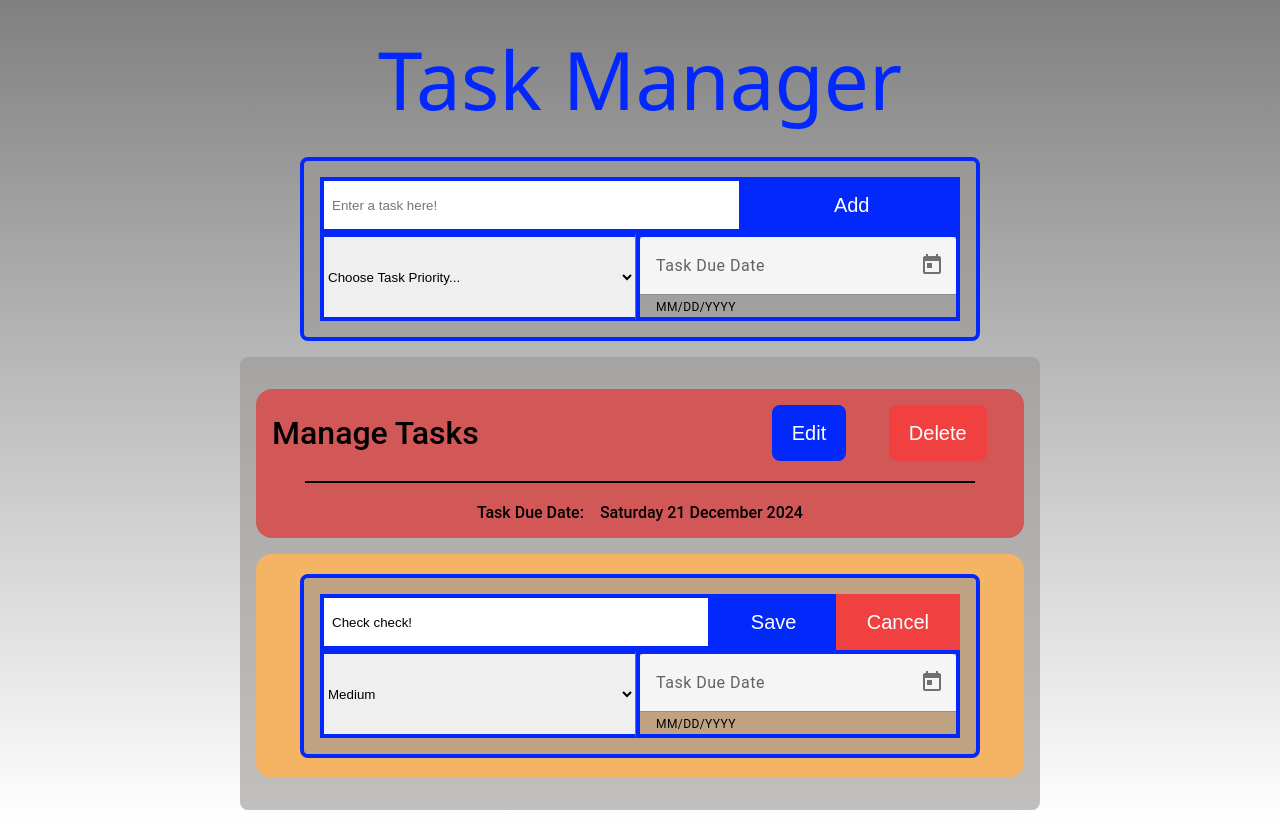
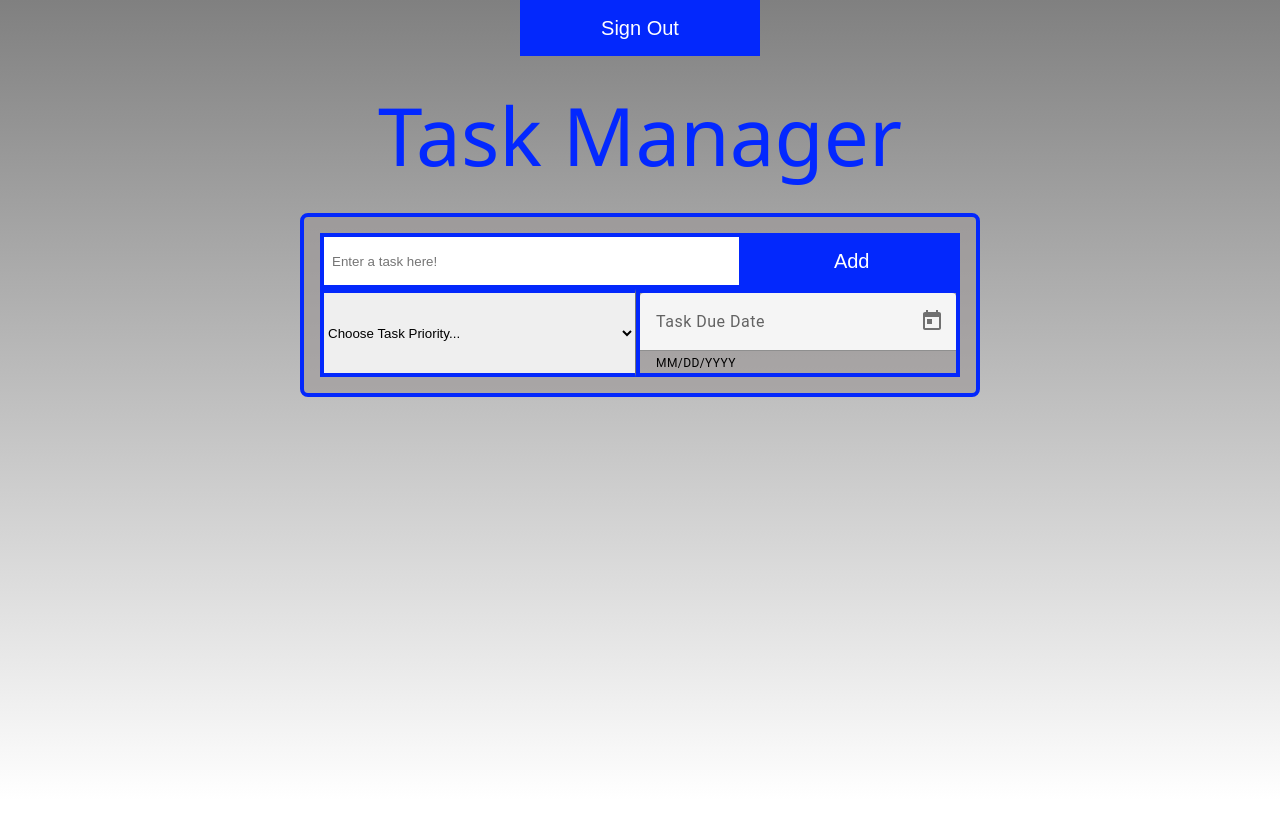
Before and after one commit to TshepoMasuku/TasksManager, an Angular app: page /todo-list in a window 1280 px wide. After the commit the page ends 800 px from the top, so only its background shows below. Built offline with nearby package versions, Linux system fonts and the light colour scheme; sample sign-in values are in the browser's storage; a web font is replaced by a local one.

Commit message:
authGuard and localStorage implementation for todo-list route

```diff
--- a/src/app/app.routes.ts
+++ b/src/app/app.routes.ts
@@ -3,11 +3,12 @@ import { LoginComponent } from './components/login/login.component';
 import { RegistrationComponent } from './components/registration/registration.component';
 import { TodoListComponent } from './components/todo-list/todo-list.component';
 import { PageNotFoundComponent } from './components/page-not-found/page-not-found.component';
+import { authGuard } from './services/auth.guard';
 
 export const routes: Routes = [
   {path:"", redirectTo:"/login", pathMatch:"full"},
   {path:"login", component: LoginComponent},
   {path:"register", component: RegistrationComponent},
-  {path:"todo-list", component: TodoListComponent, canActivate: [], canDeactivate: []},
+  {path:"todo-list", component: TodoListComponent, canActivate: [authGuard]},
   {path:"**",pathMatch:"full",component: PageNotFoundComponent},
 ];
--- a/src/app/components/login/login.component.ts
+++ b/src/app/components/login/login.component.ts
@@ -50,6 +50,7 @@ export class LoginComponent {
     this.currentUser = currentUser;
     const isUserRegistered = this.checkUserRegistered(this.currentUser);
     if (isUserRegistered) {
+      this.localStorageService.set('loggedUser', [this.currentUser]);
       this.goToTodoList();
     }
   }
--- a/src/app/components/registration/registration.component.ts
+++ b/src/app/components/registration/registration.component.ts
@@ -14,7 +14,7 @@ import { LocalStorageService } from '../../services/local-storage.service';
 export class RegistrationComponent {
   registerForm: FormGroup;
   isUserRegistered: boolean = false;
-  currentUser = {
+  currentUser: Object = {
     'name': '',
     'email': '',
     'password': '',
@@ -42,18 +42,6 @@ export class RegistrationComponent {
 
   ngOnInit() {
     this.users = this.localStorageService.get('users', this.users);
-    // const usersArr = [
-    //   {name: "Tshepo Masuku", email: "tshepomasuku000@gmail.com", password: "pp00!!lllD000"},
-    //   {name: "Tshepo", email: "tshepomasuku111@gmail.com", password: "pp00!!lllD111"},
-    //   {name: "Masuku", email: "tshepomasuku222@gmail.com", password: "pp00!!lllD222"},
-    //   {name: "Name Surname", email: "namesurname333@gmail.com", password: "pp00!!lllD333"},
-    //   {name: "Name", email: "namesurname444@gmail.com", password: "pp00!!lllD444"},
-    //   {name: "Surname", email: "namesurname555@gmail.com", password: "pp00!!lllD555"},
-    //   {name: "Yx", email: "Yx888@gmail.com", password: "Ppp0o0!!!888"},
-    //   {name: "Ea", email: "Ea999@gmail.com", password: "Ppp0o0!!!999"},
-    // ]
-    // this.users = usersArr;
-    // this.localStorageService.set('users', this.users);
   }
 
   signup() {
@@ -90,16 +78,17 @@ export class RegistrationComponent {
     this.router.navigate(["/todo-list"]);
   }
 
-  private cacheUserRegistration() {
+  cacheUserRegistration() {
     // Form Values, inputed by the User.
     const nameValue = this.registerForm.get('name')?.value;
     const emailValue = this.registerForm.get('email')?.value;
     const passwordValue = this.registerForm.get('password')?.value;
     const currentUser = {
-      // 'id': Date.now(),
+      'id': Date.now(),
       'name': nameValue,
       'email': emailValue,
       'password': passwordValue,
+      'todoItems': [],
     };
 
     // Caching/Saving User Credentials into the local storage.
@@ -108,6 +97,7 @@ export class RegistrationComponent {
     if(!isUserRegistered) {
       this.users.push(this.currentUser);
       this.localStorageService.set('users', this.users);
+      this.localStorageService.set('loggedUser', [this.currentUser]);
     }
   }
 
--- a/src/app/components/todo-list/todo-list.component.css
+++ b/src/app/components/todo-list/todo-list.component.css
@@ -31,6 +31,19 @@
 }
 
 /* Create a new ToDo Task -- Section */
+.todoList__logoutBtnContainer {
+  width: 100vw;
+  display: flex;
+  justify-content: flex-end;
+}
+
+.logoutBtn{
+  width: 33%;
+  max-width: 15rem;
+  margin-inline: auto;
+  border-radius: 0px !important;
+}
+
 .todoList__titleContainer {
   margin-block: 1.5rem;
   display: flex;
--- a/src/app/components/todo-list/todo-list.component.html
+++ b/src/app/components/todo-list/todo-list.component.html
@@ -1,4 +1,7 @@
 <div class="todoList__page">
+  <div class="todoList__logoutBtnContainer">
+    <button class="Btn Btn--blue logoutBtn" (click)="onLogoutUser()">Sign Out</button>
+  </div>
   <div class="todoList__titleContainer">
     <h2 class="todoList__title">Task Manager</h2>
   </div>
--- a/src/app/components/todo-list/todo-list.component.ts
+++ b/src/app/components/todo-list/todo-list.component.ts
@@ -5,7 +5,8 @@ import { MatDatepickerModule } from '@angular/material/datepicker';
 import { MatInputModule } from '@angular/material/input';
 import { MatFormFieldModule } from '@angular/material/form-field';
 import { provideNativeDateAdapter, NativeDateAdapter, MatNativeDateModule } from '@angular/material/core';
-
+import { LocalStorageService } from '../../services/local-storage.service';
+import { Router } from '@angular/router';
 
 @Component({
   selector: 'app-todo-list',
@@ -38,23 +39,25 @@ export class TodoListComponent {
   readonly minDate = new Date(this._currentYear, this._currentMonth, this._currentDay);
   readonly maxDate = new Date(this._currentYear + 1, 11, 31);
 
-  constructor() {}
+  constructor(private localStorageService:LocalStorageService, private router:Router) {}
+
   ngOnInit() {
-    this.tasksArray = [
-      {
-        id: 'Task Created @ Mon Dec 09 2024 19:48:66',
+    const defaultArray =
+    [{
+      id: 'Task092024194866',
       taskTitle: 'Manage Tasks',
       taskPriority: 'highPriority',
       taskDueDate: 'Sat Dec 21 2024 11:11:11 GMT+0200 (South Africa Standard Time)',
       showTaskEditForm: false
-      },{
-        id: 'Task Created @ Mon Dec 09 2024 19:48:99',
+    }, {
+      id: 'Task092024194899',
       taskTitle: 'Check check!',
       taskPriority: 'mediumPriority',
       taskDueDate: 'Wed Dec 18 2024 22:22:22 GMT+0200 (South Africa Standard Time)',
       showTaskEditForm: true
-      }
-    ];
+    }];
+    // this.tasksArray = defaultArray;
+    this.getCurrentUserTodoItems();
   }
 
   // Check if this Tracking Expression method is really needed.
@@ -64,7 +67,7 @@ export class TodoListComponent {
 
   addTask() {
     const currentTask = {
-      id: "Task Created @ " + Date(),
+      id: "Task" + Date.now(),
       taskTitle: this.taskTitle,
       taskPriority: this.taskPriority,
       taskDueDate: this.taskDueDate,
@@ -81,7 +84,6 @@ export class TodoListComponent {
     this.taskTitle = "";
     this.taskPriority = "";
     this.taskDueDate = "";
-    console.log('this.tasksArray :>> ', this.tasksArray);
   }
 
   deleteTask(task: any) {
@@ -149,4 +151,45 @@ export class TodoListComponent {
   taskDueDateChanged(event: any) {
     this.taskDueDateEdited = event.target.value;
   }
+
+  getCurrentUserTodoItems() {
+    // get all the users and the currentUser from local storage.
+    const allUsersArray = this.localStorageService.get('users', []);
+    const currentUserArray = this.localStorageService.get('loggedUser', []);
+    const currentUser = currentUserArray[0];
+
+    // get the TodoItems of the currentUser.
+    if(allUsersArray.length > 0 && currentUserArray.length > 0) {
+      for(let user of allUsersArray) {
+        if(user.email === currentUser.email) {
+          this.tasksArray = user.todoItems;
+          break;
         }
+      }
+    }
+  }
+
+  cacheCurrentUserTodoItems() {
+    // get all the users and the currentUser from local storage.
+    const allUsersArray = this.localStorageService.get('users', []);
+    const currentUserArray = this.localStorageService.get('loggedUser', []);
+    const currentUser = currentUserArray[0];
+
+    // add TodoItems to currentUser and cache it on the localStorage.
+    if(allUsersArray.length > 0 && currentUserArray.length > 0) {
+      for(let user of allUsersArray) {
+        if(user.email === currentUser.email) {
+          user.todoItems = this.tasksArray;
+          this.localStorageService.set('users', allUsersArray);
+          break;
+        }
+      }
+    }
+  }
+
+  onLogoutUser() {
+    this.cacheCurrentUserTodoItems();
+    this.localStorageService.remove('loggedUser');
+    this.router.navigate(['login']);
+  }
+}
--- /dev/null
+++ b/src/app/services/auth.guard.ts
@@ -0,0 +1,14 @@
+import { CanActivateFn, Router } from '@angular/router';
+import { inject } from '@angular/core';
+
+export const authGuard: CanActivateFn = (route, state) => {
+  const router = inject(Router);
+  const loggedUser = localStorage.getItem('loggedUser');
+
+  if(loggedUser !== null) {
+    return true;
+  } else {
+    router.navigate(['login']);
+    return false;
+  }
+};
--- a/src/app/services/local-storage.service.ts
+++ b/src/app/services/local-storage.service.ts
@@ -12,4 +12,8 @@ export class LocalStorageService {
   set(key: string, value: any) {
     localStorage.setItem(key, JSON.stringify(value));
   }
+
+  remove(key: string) {
+    localStorage.removeItem(key);
+  }
 }
```
Also changed, not shown: 1 other file (tests, documents, lock files or other folders). Lines whose indentation alone changed are shown as unchanged.
